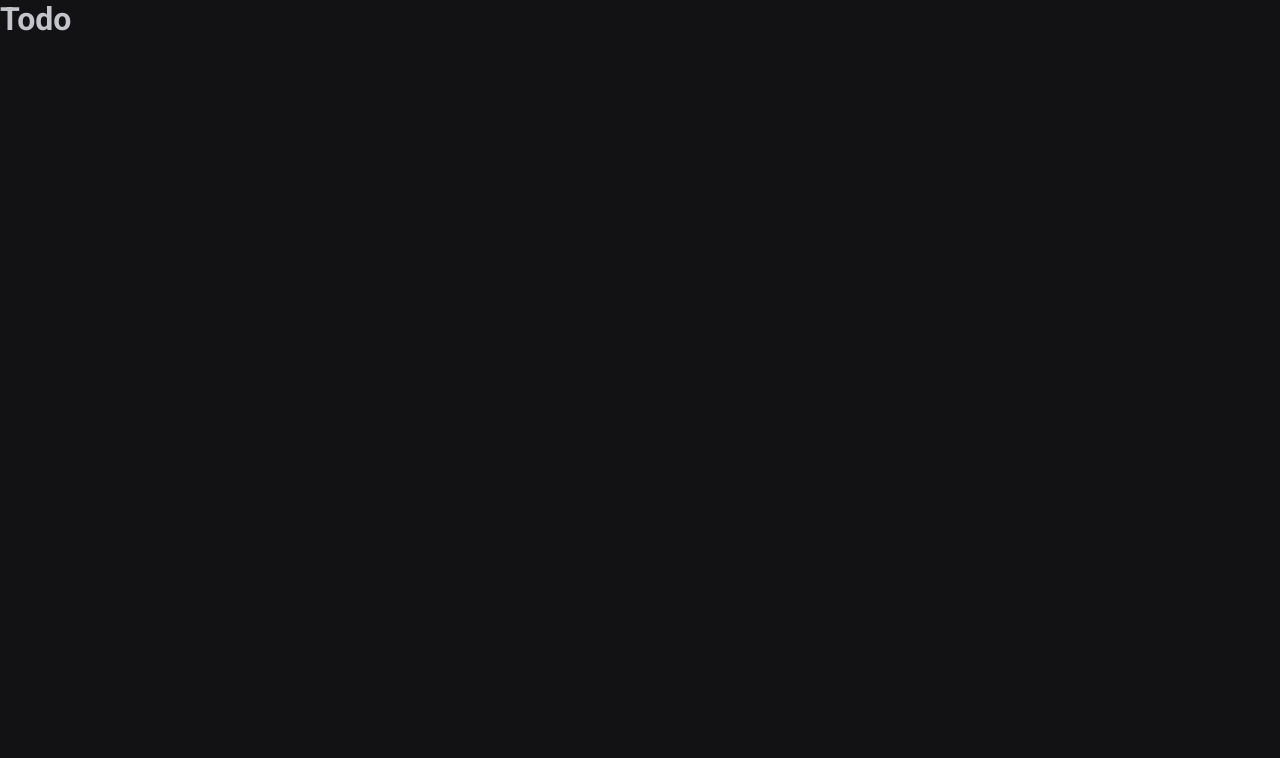
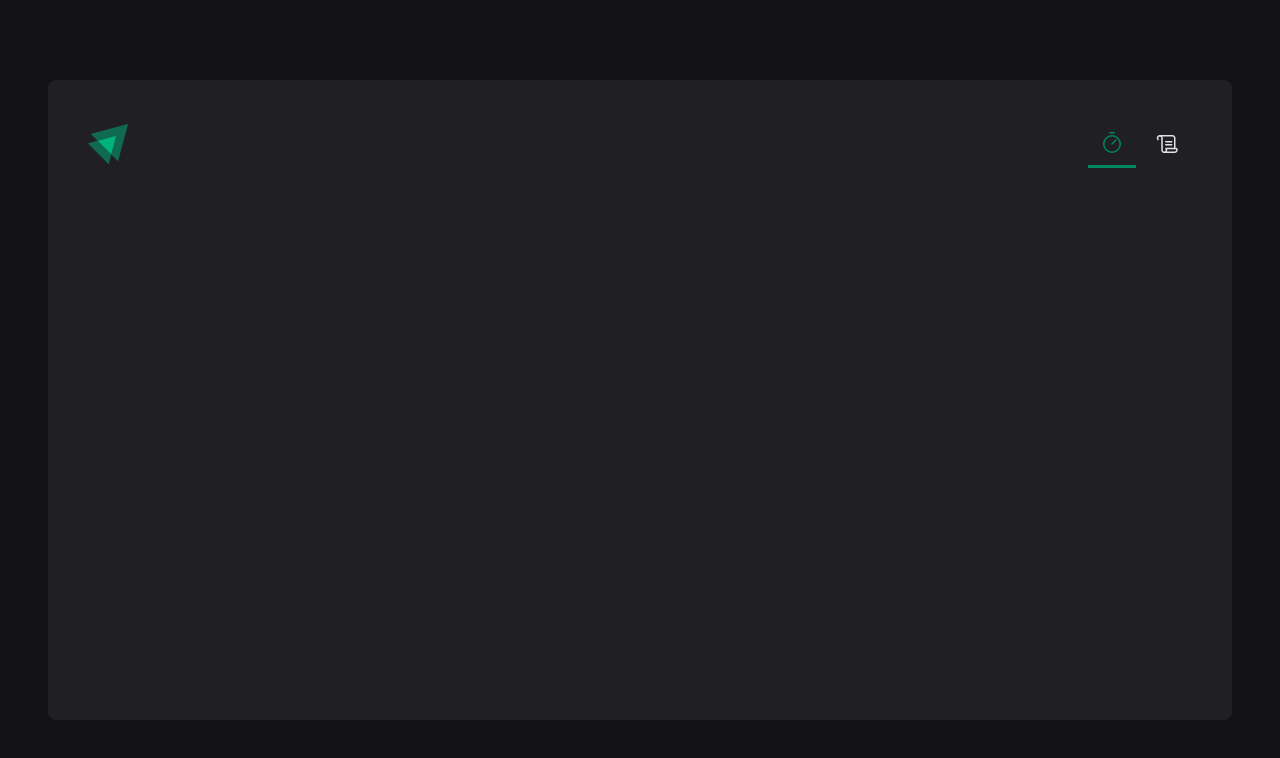
Before and after one commit to juniorcintra/Ignite-Timer-TS, a React (Vite) app: page / in a window 1280 px wide. Shown: the top 758 px of the page. Built offline with nearby package versions, Linux system fonts and the light colour scheme.

Commit message:
Header e Layout

```diff
--- a/package.json
+++ b/package.json
@@ -10,6 +10,7 @@
     "preview": "vite preview"
   },
   "dependencies": {
+    "phosphor-react": "^1.4.1",
     "react": "^18.3.1",
     "react-dom": "^18.3.1",
     "react-router-dom": "^7.1.3",
--- a/src/components/Header.tsx
+++ /dev/null
@@ -1,7 +0,0 @@
-export default function Header() {
-  return (
-    <header>
-      <h1>Todo</h1>
-    </header>
-  );
-}
--- /dev/null
+++ b/src/components/Header/index.tsx
@@ -0,0 +1,21 @@
+import { HeaderContainer } from "./styles";
+
+import logoIgnite from "../../assets/logo-ignite.svg";
+import { Scroll, Timer } from "phosphor-react";
+import { NavLink } from "react-router-dom";
+
+export default function Header() {
+  return (
+    <HeaderContainer>
+      <img src={logoIgnite} alt="" />
+      <nav>
+        <NavLink to="/" title="Timer">
+          <Timer size={24} />
+        </NavLink>
+        <NavLink to="/history" title="History">
+          <Scroll size={24} />
+        </NavLink>
+      </nav>
+    </HeaderContainer>
+  );
+}
--- /dev/null
+++ b/src/components/Header/styles.ts
@@ -0,0 +1,45 @@
+import styled from "styled-components";
+
+export const HeaderContainer = styled.header`
+  display: flex;
+  align-items: center;
+  justify-content: space-between;
+
+  nav {
+    display: flex;
+    gap: 0.5rem;
+
+    a {
+      width: 3rem;
+      height: 3rem;
+      display: flex;
+      justify-content: center;
+      align-items: center;
+
+      color: ${(props) => props.theme["gray-100"]};
+
+      border-top: 3px solid transparent;
+      border-bottom: 3px solid transparent;
+
+      &:hover {
+        border-bottom: 3px solid ${(props) => props.theme["green-500"]};
+      }
+
+      &.active {
+        color: ${(props) => props.theme["green-500"]};
+        border-bottom: 3px solid ${(props) => props.theme["green-500"]};
+      }
+    }
+  }
+
+  h1 {
+    font-size: 1.5rem;
+    color: ${(props) => props.theme["gray-100"]};
+  }
+
+  @media (max-width: 768px) {
+    h1 {
+      font-size: 1rem;
+    }
+  }
+`;
--- a/src/layouts/DefaultLayout.tsx
+++ b/src/layouts/DefaultLayout/index.tsx
@@ -1,11 +1,12 @@
 import { Outlet } from "react-router-dom";
-import Header from "../components/Header";
+import Header from "../../components/Header";
+import { LayoutContainer } from "./styles";
 
 export default function DefaultLayout() {
   return (
-    <div>
+    <LayoutContainer>
       <Header />
       <Outlet />
-    </div>
+    </LayoutContainer>
   );
 }
--- /dev/null
+++ b/src/layouts/DefaultLayout/styles.ts
@@ -0,0 +1,19 @@
+import styled from "styled-components";
+
+export const LayoutContainer = styled.div`
+  max-width: 74rem;
+  height: calc(100vh - 10rem);
+  margin: 5rem auto;
+  padding: 2.5rem;
+
+  background: ${(props) => props.theme["gray-800"]};
+
+  border-radius: 8px;
+
+  display: flex;
+  flex-direction: column;
+
+  @media (max-width: 768px) {
+    height: auto;
+  }
+`;
```
Also changed, not shown: src/assets/logo-ignite.svg (added), 1 other file (tests, documents, lock files or other folders).
